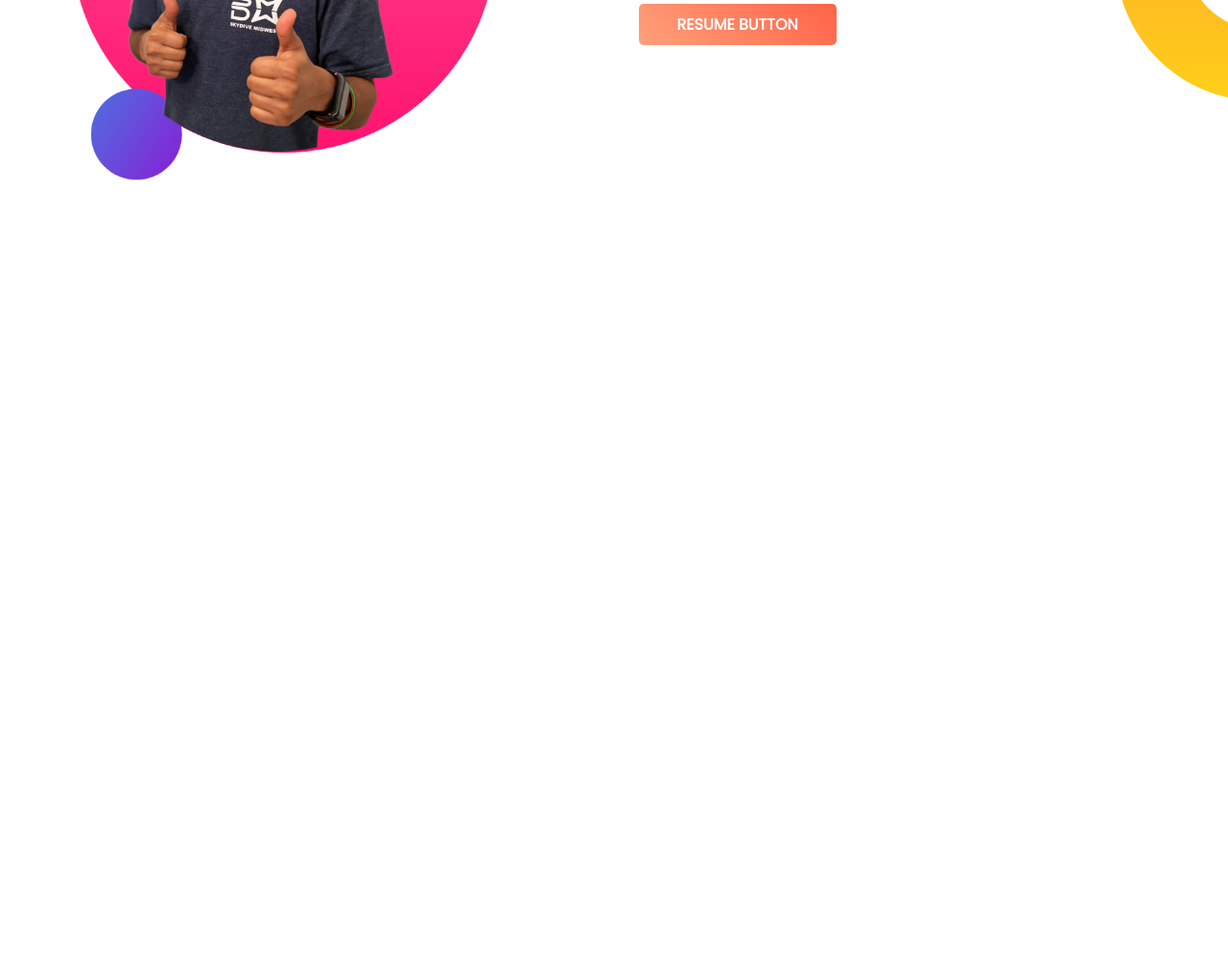
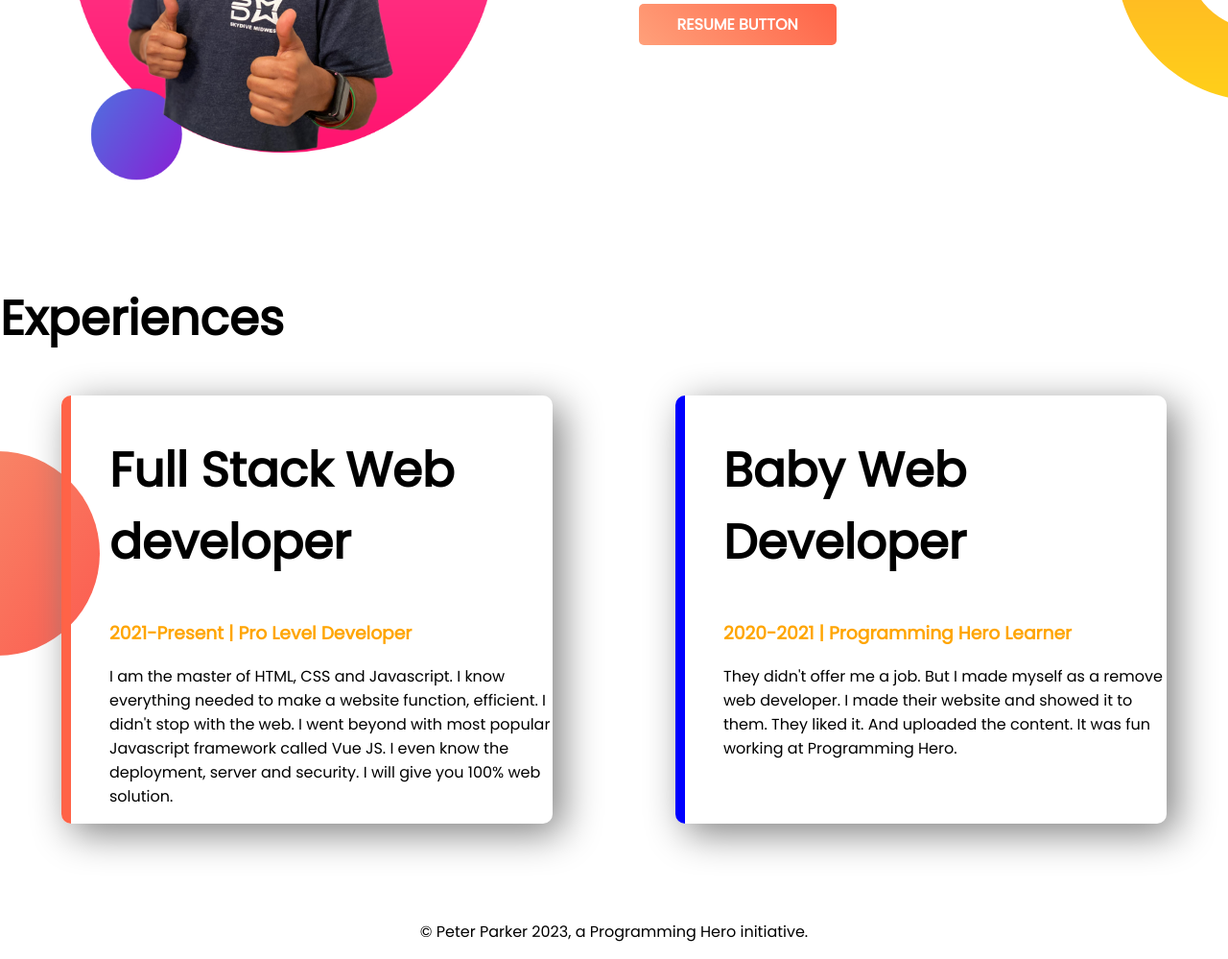
Before and after one commit to its-coffin-bro/my-first-website, a plain HTML site: page index.html in a window 1280 px wide. Shown: the part 879-1878 px from the top of the page at 96% size. Before the commit the page ends 1174 px from the top, so only its background shows below. Drawn offline with Linux system fonts and the light colour scheme.

Commit message:
experience-footer section addded

```diff
--- a/index.html
+++ b/index.html
@@ -13,10 +13,10 @@
 </head>
 
 <body>
-    <section class="top-banner">
+    <section class="top-banner flexible-container">
         <div class="half-width">
             <h1>Welcome to</h1>
-            <h1 class="orange-color"> <span>Heaven Gaming</span> World</h1>
+            <h1> <span class="orange-color">Heaven Gaming</span> World</h1>
             <h3>Build Climber and Train Stopper</h3>
             <p>You might saw me jumping, climbing buildings, and stopping trains. But nobody pays me a dime for that work. That's why I am learning and mastering web development. I will not stop until I become the Web Development Hero.</p>
             <a class="link-button" target="_blank" href="https://www.facebook.com/HEAVENGAMING00">hire me</a>
@@ -25,7 +25,7 @@
             <img src="images/jhankar.png" alt="">
         </div>
     </section>
-    <section class="dream-big">
+    <section class="dream-big flexible-container">
         <div class="half-width">
             <img src="images/jhankar2.png" alt="">
         </div>
@@ -36,6 +36,25 @@
             <a class="link-button" target="_blank" href="https://www.facebook.com/HEAVENGAMING00">resume button</a>
         </div>
     </section>
+    <section class="experience-area">
+        <h1>Experiences</h1>
+        <div class="flexible-container">
+            <div id="full-stack-developer" class="experience-item">
+                <h1>Full Stack Web developer</h1>
+                <h3 class="orange-color">2021-Present | Pro Level Developer</h3>
+                <p>I am the master of HTML, CSS and Javascript. I know everything needed to make a website function, efficient. I didn't stop with the web. I went beyond with most popular Javascript framework called Vue JS. I even know the deployment, server
+                    and security. I will give you 100% web solution.</p>
+            </div>
+            <div id="baby-web-developer" class="experience-item">
+                <h1>Baby Web Developer</h1>
+                <h3 class="orange-color">2020-2021 | Programming Hero Learner</h3>
+                <p>They didn't offer me a job. But I made myself as a remove web developer. I made their website and showed it to them. They liked it. And uploaded the content. It was fun working at Programming Hero.</p>
+            </div>
+        </div>
+    </section>
 </body>
+<footer>
+    <p>© Peter Parker 2023, a Programming Hero initiative.</p>
+</footer>
 
 </html>
--- a/style.css
+++ b/style.css
@@ -7,13 +7,20 @@ h1 {
     font-size: 50px;
 }
 
-.orange-color span {
+h2 {
+    font-size: 40px;
+}
+
+.orange-color {
     color: orange;
 }
 
 section {
+    margin-bottom: 100px;
+}
+
+.flexible-container {
     display: flex;
-    margin-bottom: 100px;
 }
 
 .half-width {
@@ -45,3 +52,30 @@ section {
     background-repeat: no-repeat;
     background-position: right;
 }
+
+.experience-area {
+    background-image: url(images/exp-bg.png);
+    background-repeat: no-repeat;
+    background-position: left;
+}
+
+.experience-item {
+    width: 40%;
+    margin-left: 5%;
+    margin-right: 5%;
+    padding-left: 40px;
+    box-shadow: 10px 10px 40px gray;
+    border-radius: 10px;
+}
+
+#full-stack-developer {
+    border-left: 10px solid tomato;
+}
+
+#baby-web-developer {
+    border-left: 10px solid blue;
+}
+
+footer p {
+    text-align: center;
+}
```
